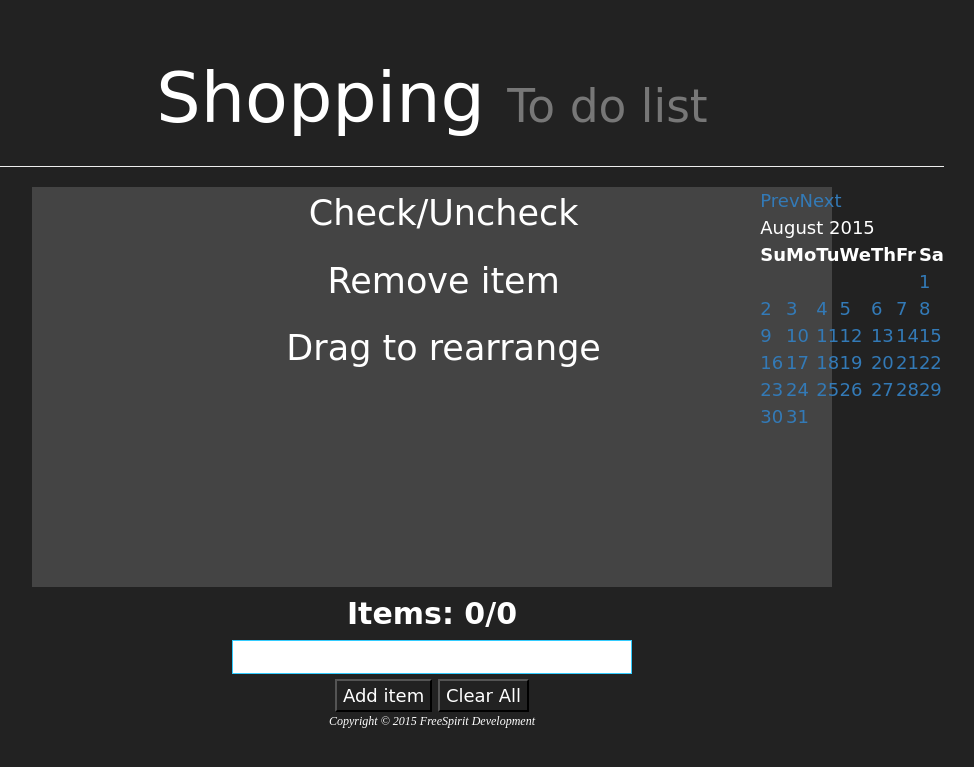
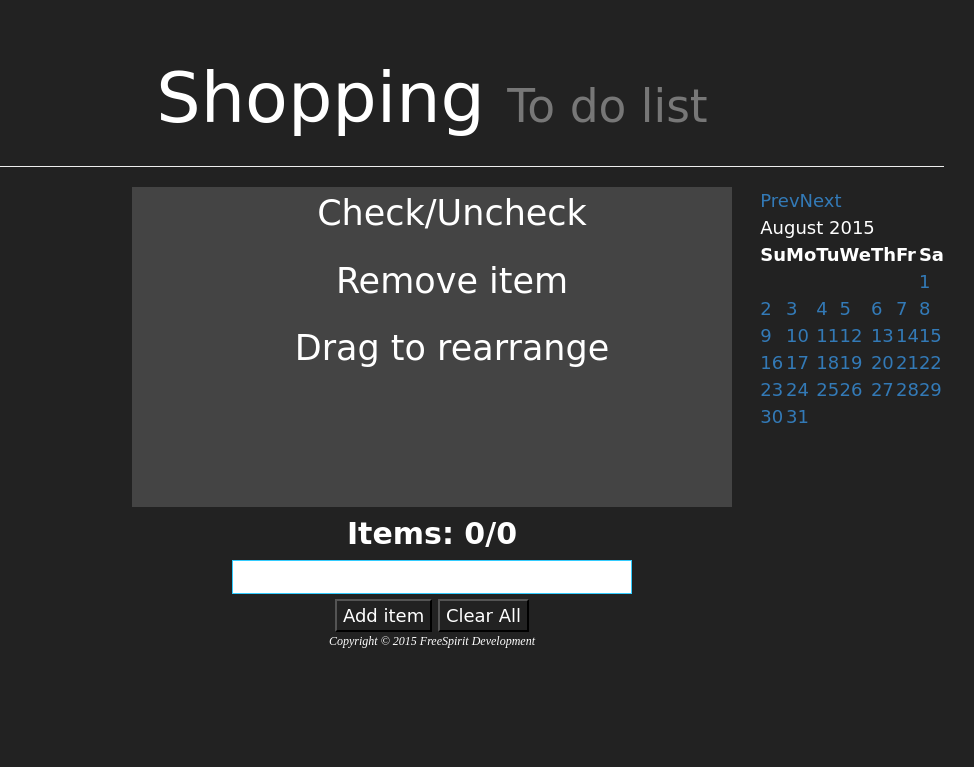
Before and after one commit to freespiritdev/Shoppinglist, a PHP site: page / in a window 1280 px wide. Shown: the top 767 px of the page, without its empty margins (208-1182 px from the left). Run offline with PHP 8.4, Linux system fonts and the light colour scheme; some web fonts are replaced.

Commit message:
Updated style sheet

```diff
--- a/css/style.css
+++ b/css/style.css
@@ -86,9 +86,9 @@ ul {
 }
 
 #container {
-  min-width: 400px;
-  max-width: 800px;
-  min-height: 50%;
+  min-width: 300px;
+  max-width: 600px;
+  min-height: 40%;
   margin: 0px auto;
   padding: 0px 20px;
   background-color: #444444;
```
